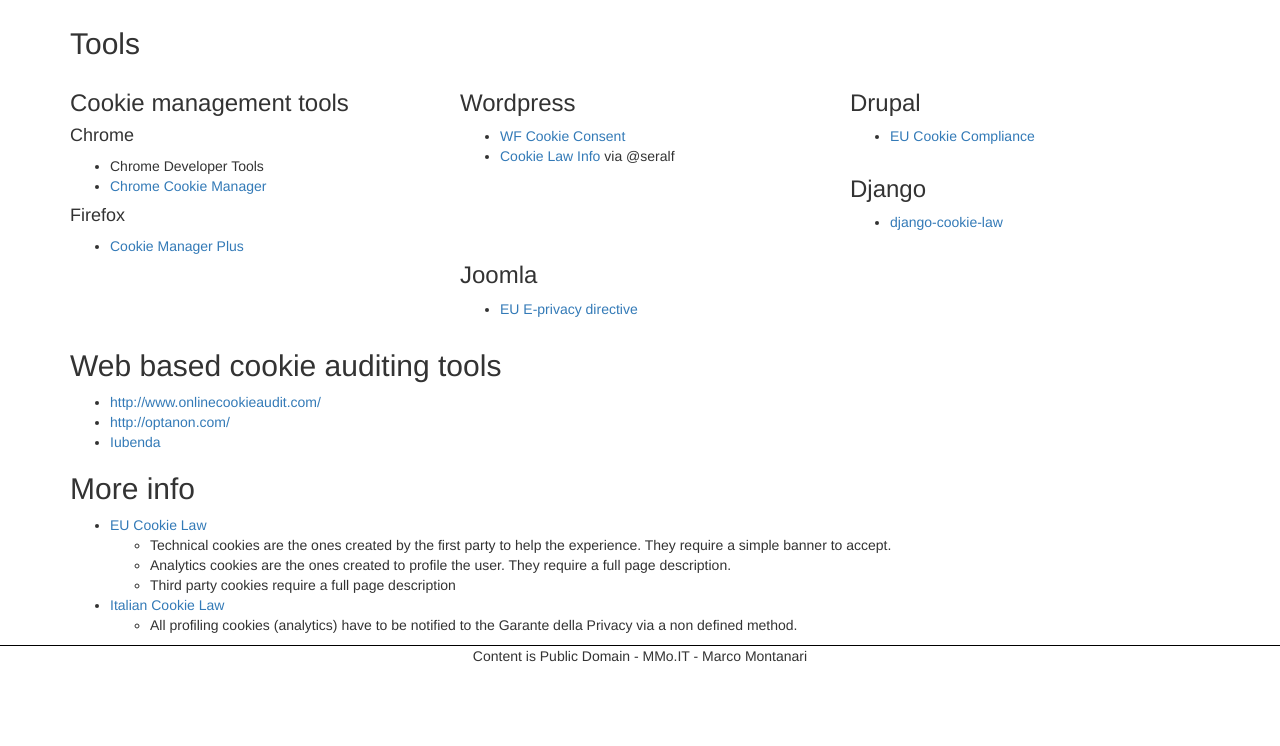
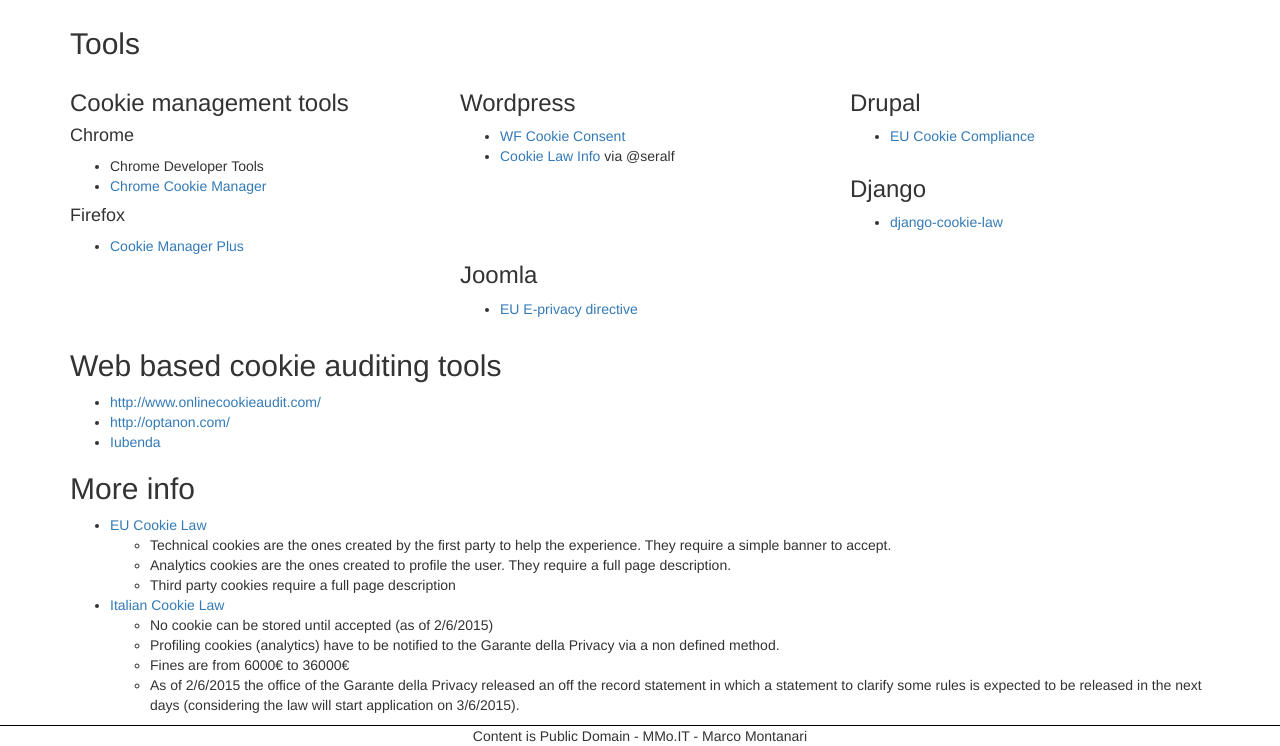
Before and after one commit to sirmmo/cookie-tools, a plain HTML site: page index.html in a window 1280 px wide. Shown: the part 1361-2107 px from the top of the page. Before the commit the page ends 2027 px from the top, so only its background shows below. Drawn offline with nearby package versions, Linux system fonts and the light colour scheme.

Commit message:
Update index.html

```diff
--- a/index.html
+++ b/index.html
@@ -130,7 +130,10 @@
           </li>
           <li><a href="http://garanteprivacy.it/cookie">Italian Cookie Law</a>
             <ul>
-              <li>All profiling cookies (analytics) have to be notified to the Garante della Privacy via a non defined method.</li>
+              <li>No cookie can be stored until accepted (as of 2/6/2015)</li>
+              <li>Profiling cookies (analytics) have to be notified to the Garante della Privacy via a non defined method.</li>
+              <li>Fines are from 6000&euro; to 36000&euro;</li>
+              <li>As of 2/6/2015 the office of the Garante della Privacy released an off the record statement in which a statement to clarify some rules is expected to be released in the next days (considering the law will start application on 3/6/2015).</li>
             </ul>
           </li>
         </ul>
```
